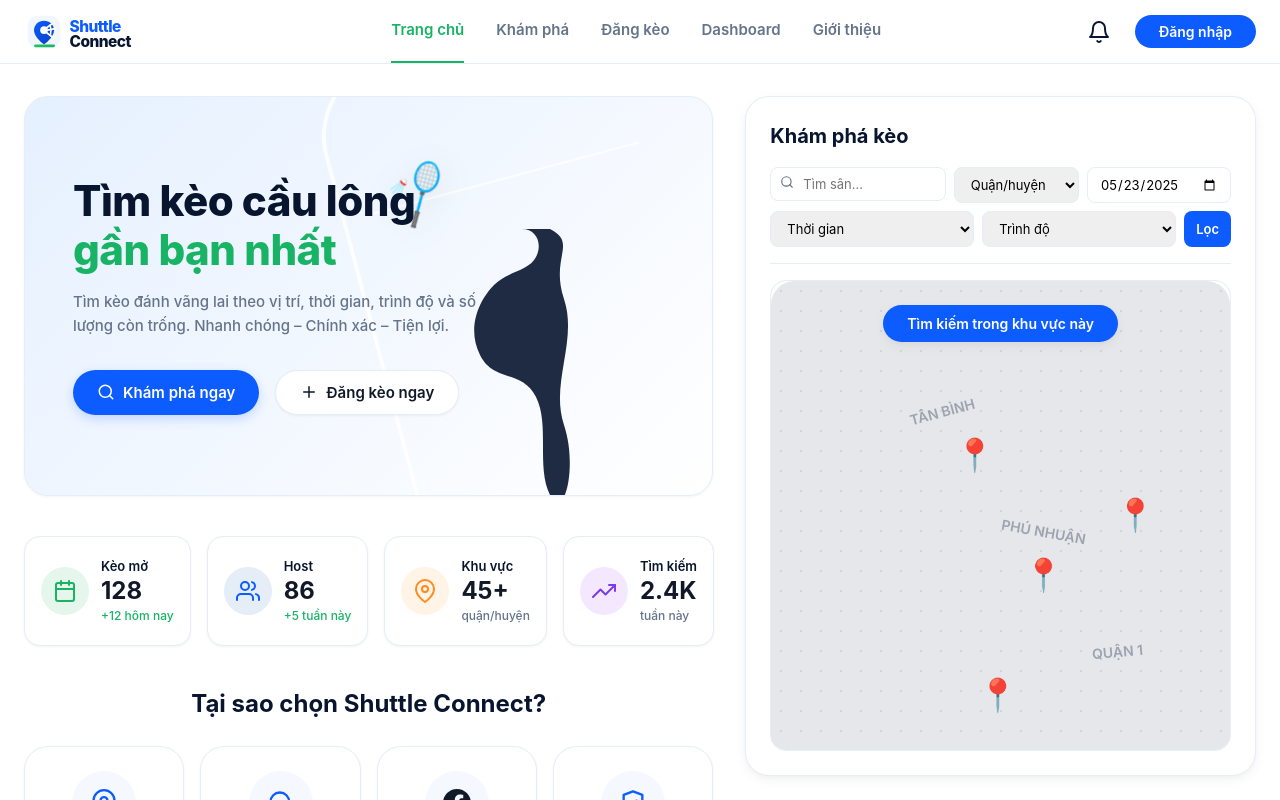
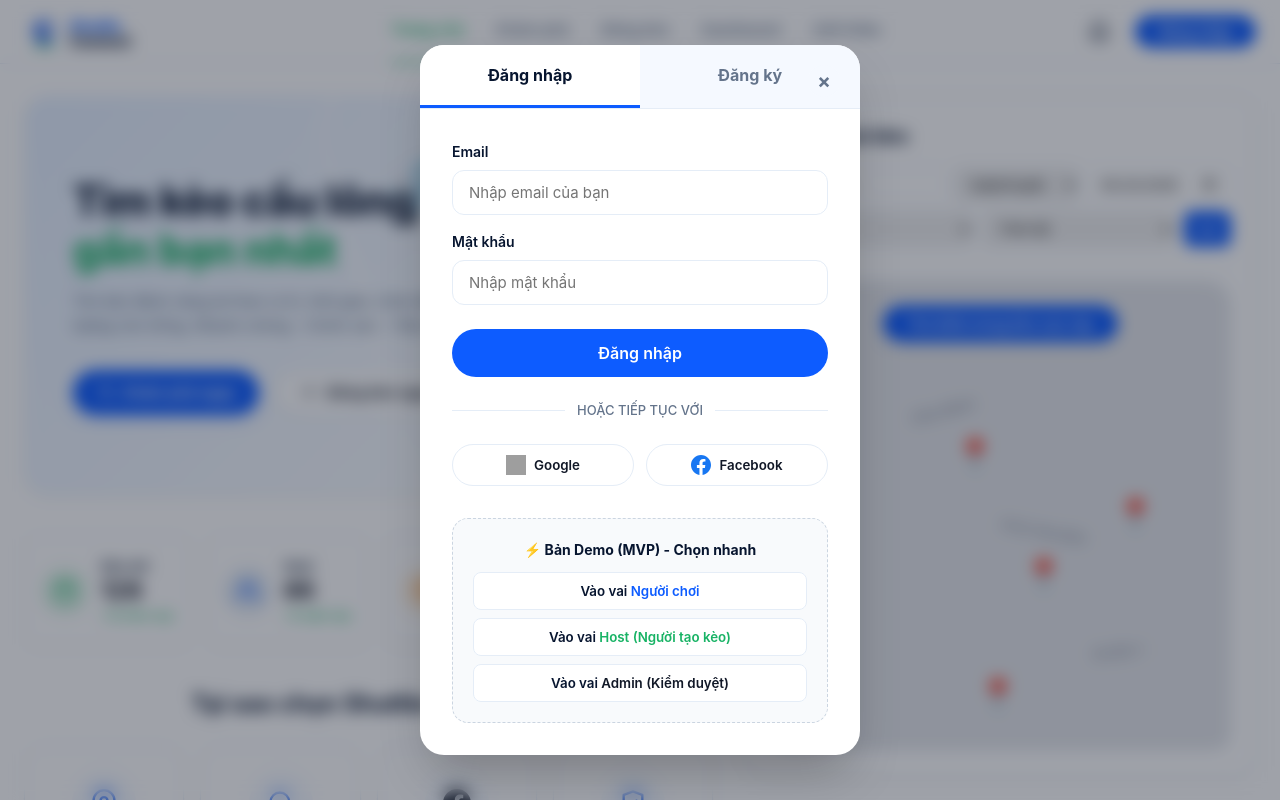
Before and after one commit to 161seconds/shuttle-connect, a React (Vite) app in the folder client/: page / in a window 1280 px wide. Both pictures are taken after a click on the button "Đăng nhập". Shown: the top 800 px of the page. Built offline with nearby package versions, Linux system fonts and the light colour scheme; grey boxes are pictures that could not be loaded.

Commit message:
feat: implement authentication context and initial login modal with mockup roles

```diff
--- a/client/src/App.tsx
+++ b/client/src/App.tsx
@@ -1,3 +1,4 @@
+import { useState } from 'react';
 import { Navbar } from './components/Navbar';
 import { HeroSection } from './components/HeroSection';
 import { StatCard } from './components/StatCard';
@@ -5,13 +6,18 @@ import { FeatureCard } from './components/FeatureCard';
 import { GameCard } from './components/GameCard';
 import { ExplorePanel } from './components/ExplorePanel';
 import { PostFormPanel } from './components/PostFormPanel';
+import { LoginModal } from './components/LoginModal';
+import { AuthProvider } from './contexts/AuthContext';
 import { mockGames } from './data/mockGames';
 import { CalendarIcon, UsersIcon, MapPinIcon, ChartIcon, SearchIcon, FacebookIcon, ShieldIcon, StarIcon } from './components/icons';
 
-function App() {
+function AppContent() {
+  const [isLoginModalOpen, setIsLoginModalOpen] = useState(false);
+
   return (
     <div style={{ minHeight: '100vh', display: 'flex', flexDirection: 'column' }}>
-      <Navbar />
+      <Navbar onOpenLogin={() => setIsLoginModalOpen(true)} />
+      <LoginModal isOpen={isLoginModalOpen} onClose={() => setIsLoginModalOpen(false)} />
 
       <main className="container" style={{ flex: 1, padding: '32px 24px', width: '100%', maxWidth: '1440px' }}>
         <div style={{ display: 'grid', gridTemplateColumns: '1.35fr 1fr', gap: '32px', alignItems: 'start' }}>
@@ -66,4 +72,12 @@ function App() {
   );
 }
 
+function App() {
+  return (
+    <AuthProvider>
+      <AppContent />
+    </AuthProvider>
+  );
+}
+
 export default App;
--- a/client/src/components/LoginModal.tsx
+++ b/client/src/components/LoginModal.tsx
@@ -1,38 +1,164 @@
-import React from 'react';
-import type { UserRole } from '../types';
+import React, { useState } from 'react';
+import { useAuth } from '../contexts/AuthContext';
+import { FacebookIcon } from './icons';
 
 interface LoginModalProps {
   isOpen: boolean;
   onClose: () => void;
-  onSelectRole: (role: UserRole) => void;
 }
 
-export const LoginModal: React.FC<LoginModalProps> = ({ isOpen, onClose, onSelectRole }) => {
+export const LoginModal: React.FC<LoginModalProps> = ({ isOpen, onClose }) => {
+  const { login } = useAuth();
+  const [activeTab, setActiveTab] = useState<'LOGIN' | 'REGISTER'>('LOGIN');
+
   if (!isOpen) return null;
+
+  const handleMockLogin = (role: 'PLAYER' | 'HOST' | 'ADMIN') => {
+    login(role);
+    onClose();
+  };
 
   return (
     <div style={{
       position: 'fixed',
-      top: 0, left: 0, right: 0, bottom: 0,
-      background: 'rgba(0,0,0,0.5)',
+      top: 0,
+      left: 0,
+      width: '100vw',
+      height: '100vh',
+      backgroundColor: 'rgba(15, 23, 42, 0.4)',
+      backdropFilter: 'blur(8px)',
       display: 'flex',
       alignItems: 'center',
       justifyContent: 'center',
-      zIndex: 1000
+      zIndex: 1000,
+      padding: '24px'
     }}>
-      <div className="card" style={{ width: '400px', maxWidth: '90%' }}>
-        <h3 className="font-bold text-xl mb-4">Mock Login</h3>
-        <p className="text-sm text-muted mb-4">Select a role to simulate logging in.</p>
+      <div style={{
+        backgroundColor: 'white',
+        borderRadius: '24px',
+        width: '100%',
+        maxWidth: '440px',
+        boxShadow: '0 25px 50px -12px rgba(0, 0, 0, 0.25)',
+        overflow: 'hidden',
+        position: 'relative'
+      }}>
+        {/* Close button */}
+        <button
+          onClick={onClose}
+          style={{
+            position: 'absolute',
+            top: '20px',
+            right: '20px',
+            width: '32px',
+            height: '32px',
+            borderRadius: '50%',
+            backgroundColor: 'var(--soft-bg)',
+            color: 'var(--muted)',
+            display: 'flex',
+            alignItems: 'center',
+            justifyContent: 'center',
+            fontSize: '20px',
+            fontWeight: 'bold',
+            zIndex: 10
+          }}
+        >
+          &times;
+        </button>
 
-        <div className="flex flex-col gap-2">
-          <button className="btn-outline" onClick={() => onSelectRole('Player')}>Login as Player</button>
-          <button className="btn-outline" onClick={() => onSelectRole('Host')}>Login as Host</button>
-          <button className="btn-outline" onClick={() => onSelectRole('Admin')}>Login as Admin</button>
+        {/* Header Tabs */}
+        <div style={{ display: 'flex', borderBottom: '1px solid var(--border)' }}>
+          <button
+            onClick={() => setActiveTab('LOGIN')}
+            style={{
+              flex: 1,
+              padding: '20px 0',
+              fontSize: '16px',
+              fontWeight: 700,
+              color: activeTab === 'LOGIN' ? 'var(--navy)' : 'var(--muted)',
+              borderBottom: activeTab === 'LOGIN' ? '3px solid var(--blue)' : '3px solid transparent',
+              backgroundColor: activeTab === 'LOGIN' ? 'white' : 'var(--soft-bg)'
+            }}
+          >
+            Đăng nhập
+          </button>
+          <button
+            onClick={() => setActiveTab('REGISTER')}
+            style={{
+              flex: 1,
+              padding: '20px 0',
+              fontSize: '16px',
+              fontWeight: 700,
+              color: activeTab === 'REGISTER' ? 'var(--navy)' : 'var(--muted)',
+              borderBottom: activeTab === 'REGISTER' ? '3px solid var(--blue)' : '3px solid transparent',
+              backgroundColor: activeTab === 'REGISTER' ? 'white' : 'var(--soft-bg)'
+            }}
+          >
+            Đăng ký
+          </button>
         </div>
 
-        <button className="btn-primary" style={{ width: '100%', marginTop: '1.5rem' }} onClick={onClose}>
-          Cancel
-        </button>
+        {/* Content */}
+        <div style={{ padding: '32px' }}>
+          <div style={{ display: 'flex', flexDirection: 'column', gap: '16px', marginBottom: '24px' }}>
+            <div>
+              <label style={{ display: 'block', fontSize: '14px', fontWeight: 600, color: 'var(--navy)', marginBottom: '8px' }}>Email</label>
+              <input type="email" placeholder="Nhập email của bạn" style={{ width: '100%', padding: '12px 16px', borderRadius: '12px', border: '1px solid var(--border)', fontSize: '15px' }} />
+            </div>
+            <div>
+              <label style={{ display: 'block', fontSize: '14px', fontWeight: 600, color: 'var(--navy)', marginBottom: '8px' }}>Mật khẩu</label>
+              <input type="password" placeholder="Nhập mật khẩu" style={{ width: '100%', padding: '12px 16px', borderRadius: '12px', border: '1px solid var(--border)', fontSize: '15px' }} />
+            </div>
+            <button className="btn btn-primary" style={{ width: '100%', padding: '14px', fontSize: '16px', marginTop: '8px' }}>
+              {activeTab === 'LOGIN' ? 'Đăng nhập' : 'Tạo tài khoản'}
+            </button>
+          </div>
+
+          <div style={{ display: 'flex', alignItems: 'center', gap: '12px', marginBottom: '24px' }}>
+            <div style={{ flex: 1, height: '1px', backgroundColor: 'var(--border)' }}></div>
+            <div style={{ fontSize: '13px', color: 'var(--muted)', fontWeight: 500 }}>HOẶC TIẾP TỤC VỚI</div>
+            <div style={{ flex: 1, height: '1px', backgroundColor: 'var(--border)' }}></div>
+          </div>
+
+          <div style={{ display: 'grid', gridTemplateColumns: '1fr 1fr', gap: '12px', marginBottom: '32px' }}>
+            <button className="btn btn-outline" style={{ display: 'flex', alignItems: 'center', justifyContent: 'center', gap: '8px', padding: '10px' }}>
+              <img src="https://upload.wikimedia.org/wikipedia/commons/5/53/Google_%22G%22_Logo.svg" alt="Google" style={{ width: '20px', height: '20px' }} /> Google
+            </button>
+            <button className="btn btn-outline" style={{ display: 'flex', alignItems: 'center', justifyContent: 'center', gap: '8px', padding: '10px' }}>
+              <span style={{ color: '#1877f2', display: 'flex' }}><FacebookIcon size={20} /></span> Facebook
+            </button>
+          </div>
+
+          {/* MVP Mock Login Section */}
+          <div style={{
+            backgroundColor: '#f8fafc',
+            borderRadius: '16px',
+            padding: '20px',
+            border: '1px dashed #cbd5e1'
+          }}>
+            <h4 style={{ fontSize: '14px', fontWeight: 700, color: 'var(--navy)', marginBottom: '12px', textAlign: 'center' }}>⚡ Bản Demo (MVP) - Chọn nhanh</h4>
+            <div style={{ display: 'flex', flexDirection: 'column', gap: '8px' }}>
+              <button
+                onClick={() => handleMockLogin('PLAYER')}
+                style={{ width: '100%', padding: '10px', borderRadius: '8px', backgroundColor: 'white', border: '1px solid var(--border)', fontWeight: 600, color: 'var(--navy)' }}
+              >
+                Vào vai <span style={{ color: 'var(--blue)' }}>Người chơi</span>
+              </button>
+              <button
+                onClick={() => handleMockLogin('HOST')}
+                style={{ width: '100%', padding: '10px', borderRadius: '8px', backgroundColor: 'white', border: '1px solid var(--border)', fontWeight: 600, color: 'var(--navy)' }}
+              >
+                Vào vai <span style={{ color: 'var(--green)' }}>Host (Người tạo kèo)</span>
+              </button>
+              <button
+                onClick={() => handleMockLogin('ADMIN')}
+                style={{ width: '100%', padding: '10px', borderRadius: '8px', backgroundColor: 'white', border: '1px solid var(--border)', fontWeight: 600, color: 'var(--navy)' }}
+              >
+                Vào vai <span style={{ color: 'var(--text)' }}>Admin (Kiểm duyệt)</span>
+              </button>
+            </div>
+          </div>
+
+        </div>
       </div>
     </div>
   );
--- a/client/src/components/Navbar.tsx
+++ b/client/src/components/Navbar.tsx
@@ -1,8 +1,14 @@
 import React from 'react';
 import logoUrl from '../assets/shuttle-connect-logo.svg';
 import { BellIcon } from './icons';
+import { useAuth } from '../contexts/AuthContext';
 
-export const Navbar: React.FC = () => {
+interface NavbarProps {
+  onOpenLogin?: () => void;
+}
+
+export const Navbar: React.FC<NavbarProps> = ({ onOpenLogin }) => {
+  const { role, logout } = useAuth();
   return (
     <nav style={{
       backgroundColor: 'var(--surface)',
@@ -30,7 +36,38 @@ export const Navbar: React.FC = () => {
         {/* Right side */}
         <div className="flex items-center gap-6">
           <button style={{ color: 'var(--navy)', display: 'flex' }}><BellIcon size={24} /></button>
-          <button className="btn btn-primary" style={{ padding: '8px 24px', fontSize: '14px' }}>Đăng nhập</button>
+
+          {role ? (
+            <div style={{ display: 'flex', alignItems: 'center', gap: '16px' }}>
+              <div style={{ display: 'flex', alignItems: 'center', gap: '12px' }}>
+                <img
+                  src={`https://ui-avatars.com/api/?name=${role}&background=0D8BFF&color=fff&bold=true`}
+                  alt="Avatar"
+                  style={{ width: '40px', height: '40px', borderRadius: '50%' }}
+                />
+                <div style={{ display: 'flex', flexDirection: 'column' }}>
+                  <span style={{ fontSize: '14px', fontWeight: 700, color: 'var(--navy)', lineHeight: 1.2 }}>
+                    {role === 'PLAYER' ? 'Người chơi' : role === 'HOST' ? 'Host' : 'Admin'}
+                  </span>
+                  <span style={{ fontSize: '12px', color: 'var(--muted)' }}>Cá nhân</span>
+                </div>
+              </div>
+              <button
+                onClick={logout}
+                style={{ fontSize: '14px', fontWeight: 600, color: '#ef4444' }}
+              >
+                Thoát
+              </button>
+            </div>
+          ) : (
+            <button
+              className="btn btn-primary"
+              style={{ padding: '8px 24px', fontSize: '14px' }}
+              onClick={onOpenLogin}
+            >
+              Đăng nhập
+            </button>
+          )}
         </div>
       </div>
     </nav>
--- /dev/null
+++ b/client/src/contexts/AuthContext.tsx
@@ -0,0 +1,45 @@
+import React, { createContext, useContext, useState, useEffect } from 'react';
+import type { UserRole } from '../types';
+
+interface AuthContextType {
+  role: UserRole | null;
+  login: (role: UserRole) => void;
+  logout: () => void;
+}
+
+const AuthContext = createContext<AuthContextType | undefined>(undefined);
+
+export const AuthProvider: React.FC<{ children: React.ReactNode }> = ({ children }) => {
+  const [role, setRole] = useState<UserRole | null>(null);
+
+  useEffect(() => {
+    const savedRole = localStorage.getItem('shuttle_connect_role') as UserRole | null;
+    if (savedRole) {
+      setRole(savedRole);
+    }
+  }, []);
+
+  const login = (newRole: UserRole) => {
+    setRole(newRole);
+    localStorage.setItem('shuttle_connect_role', newRole);
+  };
+
+  const logout = () => {
+    setRole(null);
+    localStorage.removeItem('shuttle_connect_role');
+  };
+
+  return (
+    <AuthContext.Provider value={{ role, login, logout }}>
+      {children}
+    </AuthContext.Provider>
+  );
+};
+
+export const useAuth = () => {
+  const context = useContext(AuthContext);
+  if (context === undefined) {
+    throw new Error('useAuth must be used within an AuthProvider');
+  }
+  return context;
+};
```
